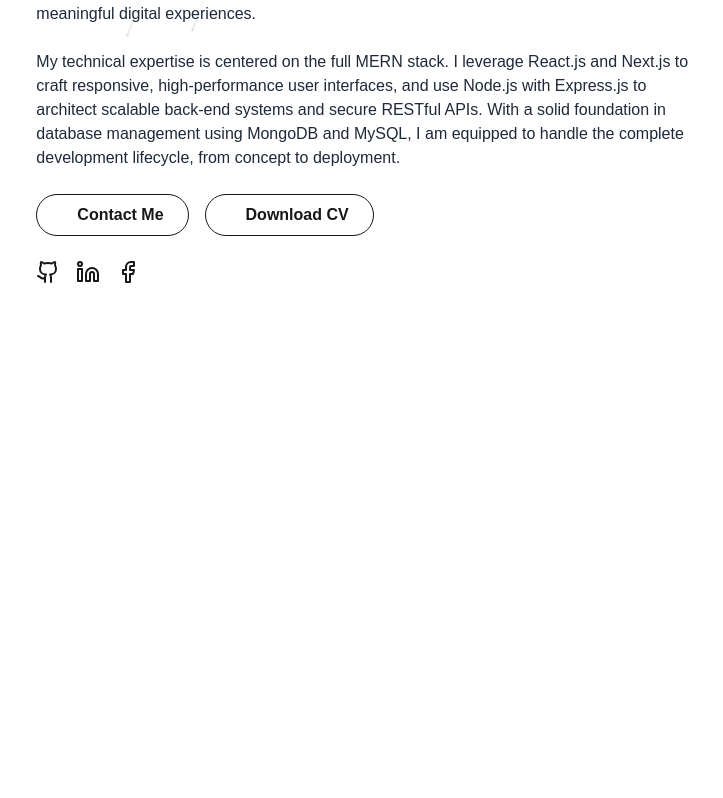
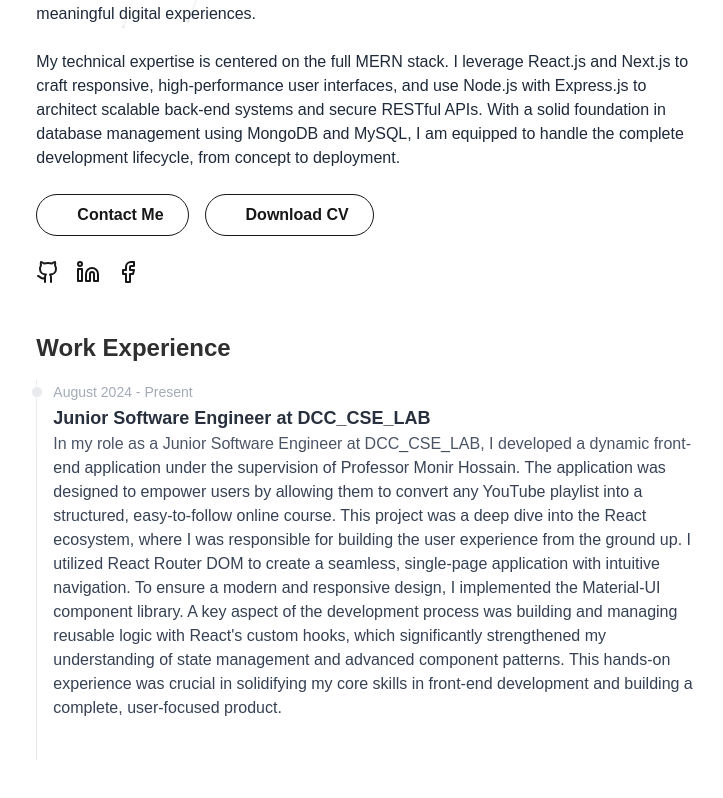
Before and after one commit to kamrulhasan2/protfolio, a Next.js app: page / in a window 1280 px wide. Shown: the part 350-1148 px from the top of the page, without its empty margins (273-996 px from the left). Before the commit the page ends 800 px from the top, so only its background shows below. Built offline with nearby package versions, Linux system fonts and the light colour scheme.

Commit message:
create workExperience section

```diff
--- a/src/app/page.tsx
+++ b/src/app/page.tsx
@@ -1,5 +1,6 @@
 
 import IntroSection from "@/components/IntroSection";
+import WorkExperience from "@/components/WorkExperience";
 import dynamic from "next/dynamic";
 
 
@@ -12,6 +13,7 @@
     <main className="flex min-h-screen flex-col md:gap-12 gap-8 md:p-24 p-10 relative overflow-hidden lg:w-8/12 sm:w-full mx-auto">
       <div  className="fixed inset-0 pointer-events-none light-mode-fade-bottom dark:fade-bottom z-10 bg-white/10 dark:bg-black/10"  />
       <IntroSection />
+      <WorkExperience />
 
       <Meteors number={30} />
     </main>
--- /dev/null
+++ b/src/components/WorkExperience.tsx
@@ -0,0 +1,85 @@
+import React from 'react'
+
+interface WorkExperienceItem {
+  startDate: string;
+  endDate?: string;
+  companyName: string;
+  companyLogo?: string;
+  jobTitle: string;
+  description: string[];
+  companyLink?: string;
+}
+
+
+const workExperienceData: WorkExperienceItem[] = [
+  {
+    startDate: "August 2024",
+    endDate: "Present",
+    companyName: "DCC_CSE_LAB",
+    jobTitle: "Junior Software Engineer",
+    description: [
+      "In my role as a Junior Software Engineer at DCC_CSE_LAB, I developed a dynamic front-end application under the supervision of Professor Monir Hossain. The application was designed to empower users by allowing them to convert any YouTube playlist into a structured, easy-to-follow online course. This project was a deep dive into the React ecosystem, where I was responsible for building the user experience from the ground up. I utilized React Router DOM to create a seamless, single-page application with intuitive navigation. To ensure a modern and responsive design, I implemented the Material-UI component library. A key aspect of the development process was building and managing reusable logic with React's custom hooks, which significantly strengthened my understanding of state management and advanced component patterns. This hands-on experience was crucial in solidifying my core skills in front-end development and building a complete, user-focused product.",
+    ],
+  },
+
+];
+
+
+const WorkExperience: React.FC = () => {
+  return (
+    <div className="flex flex-col gap-4 w-full -z-10">
+      <h1 className="text-2xl font-bold">Work Experience</h1>
+
+      <ol className="relative border-s border-gray-200 dark:border-gray-700">
+        {workExperienceData.map((item, index) => (
+          <li
+            key={index}
+            className={`mb-10 ms-4 ${
+              index === workExperienceData.length - 1 ? "mb-0" : ""
+            }`}
+          >
+            <div className="absolute w-3 h-3 bg-gray-200 rounded-full mt-1.5 -start-1.5 border border-white dark:border-gray-900 dark:bg-gray-700"></div>
+            <time className="mb-1 text-sm font-normal leading-none text-gray-400 dark:text-gray-500">
+              {item.startDate} - {item.endDate || "Present"}
+            </time>
+            <h3 className="text-lg font-semibold text-gray-900 dark:text-white">
+              {item.jobTitle} at {item.companyName}
+            </h3>
+            <div className="mb-4 text-base font-normal text-gray-700 dark:text-gray-400">
+              <ul>
+                {item.description.map((desc, index) => (
+                  <li key={index}>{desc}</li>
+                ))}
+              </ul>
+            </div>
+            {item.companyLink && (
+              <a
+                href={item.companyLink}
+                className="inline-flex items-center px-4 py-2 text-sm font-medium text-gray-900 bg-white border border-gray-200 rounded-lg hover:bg-gray-100 hover:text-blue-700 focus:ring-4 focus:outline-none focus:ring-gray-100 focus:text-blue-700 dark:bg-gray-800 dark:text-gray-400 dark:border-gray-600 dark:hover:text-white dark:hover:bg-gray-700 dark:focus:ring-gray-700"
+              >
+                Learn more{" "}
+                <svg
+                  className="w-3 h-3 ms-2 rtl:rotate-180"
+                  aria-hidden="true"
+                  xmlns="http://www.w3.org/2000/svg"
+                  fill="none"
+                  viewBox="0 0 14 10"
+                >
+                  <path
+                    stroke="currentColor"
+                    strokeLinecap="round"
+                    strokeLinejoin="round"
+                    strokeWidth="2"
+                    d="M1 5h12m0 0L9 1m4 4L9 9"
+                  />
+                </svg>
+              </a>
+            )}
+          </li>
+        ))}
+      </ol>
+    </div>
+  );
+};
+
+export default WorkExperience;
```
